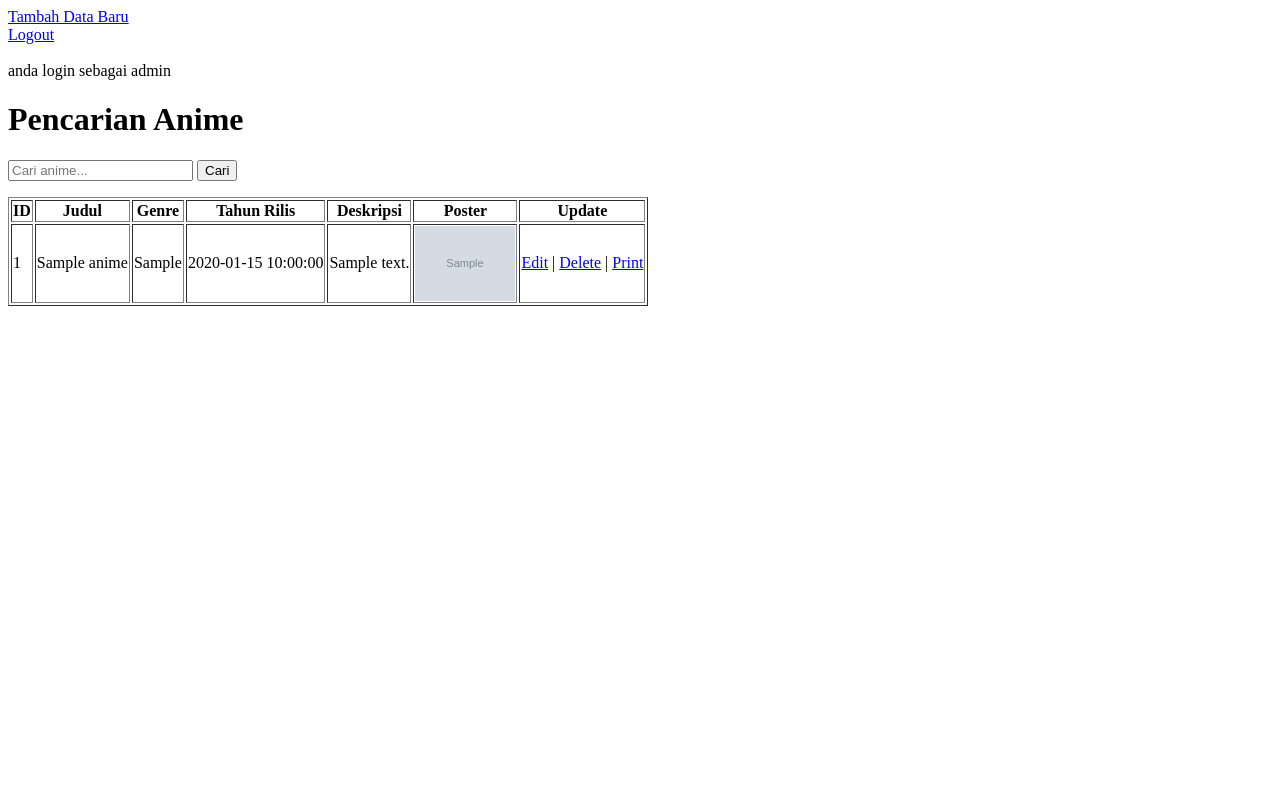
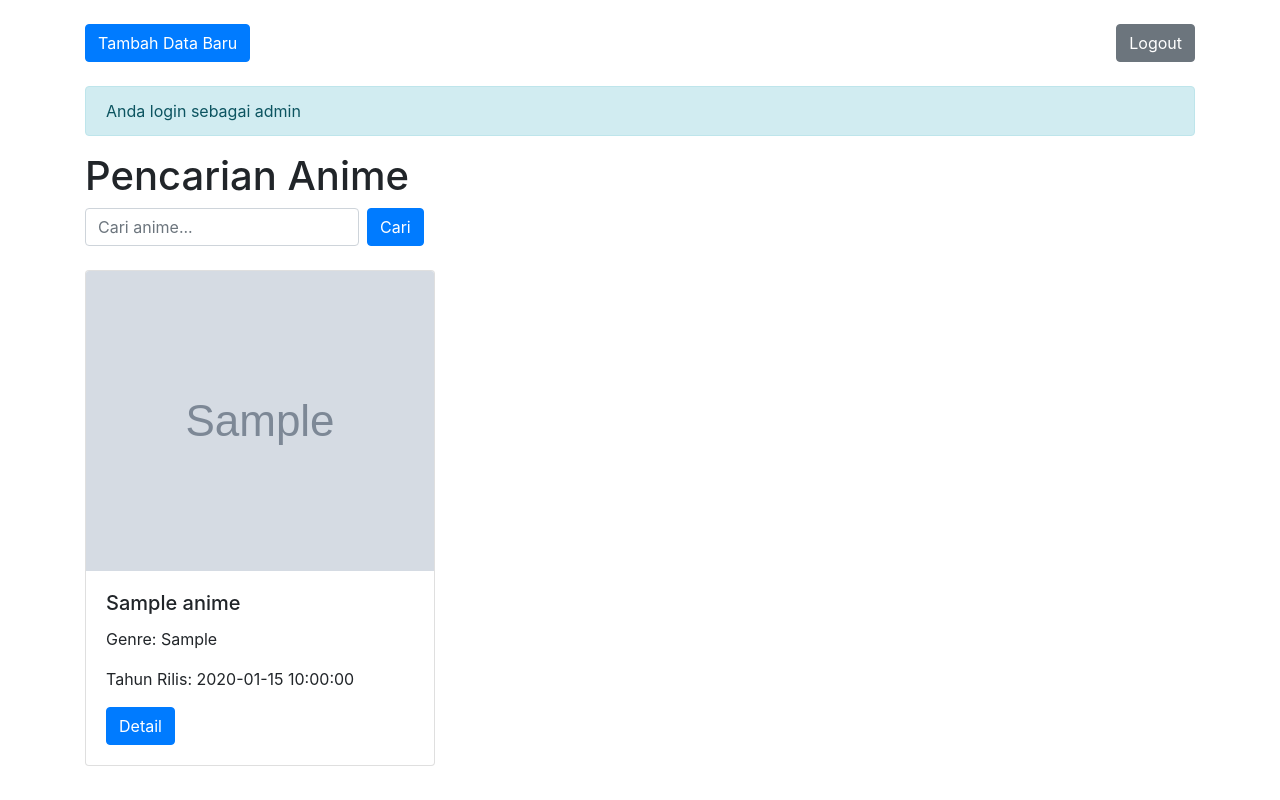
Before and after one commit to mujaddidfa/animearch, a PHP site: page / in a window 1280 px wide. Run offline with PHP 8.4, Linux system fonts and the light colour scheme; the visitor is signed in with stand-in values (Sample User, id 1); tables that the repository leaves empty or names only in its code hold one stand-in row (values such as "Sample post"); grey boxes marked "Sample" are stand-in pictures; some libraries are stand-ins or nearby versions.

Commit message:
improve the main page and add detail page

```diff
--- a/index.php
+++ b/index.php
@@ -25,49 +25,54 @@ $result = mysqli_query($con, $query);
 
 <head>
     <title>Halaman Utama</title>
+    <link href="https://stackpath.bootstrapcdn.com/bootstrap/4.5.2/css/bootstrap.min.css" rel="stylesheet">
+    <style>
+        .card img {
+            height: 300px; /* Tetapkan tinggi tetap untuk poster */
+            object-fit: cover; /* Memastikan gambar menutupi area tanpa mengubah rasio aspek */
+        }
+    </style>
 </head>
 
 <body>
-    <a href="add.php">Tambah Data Baru</a>
-    <br>
-    <a href="logout.php">Logout</a>
-    <br /><br />
+    <div class="container mt-4">
+        <div class="d-flex justify-content-between mb-4">
+            <a href="add.php" class="btn btn-primary">Tambah Data Baru</a>
+            <a href="logout.php" class="btn btn-secondary">Logout</a>
+        </div>
         <?php
         if ($_SESSION["role"] == "admin") {
-        echo "anda login sebagai admin";
+            echo "<div class='alert alert-info'>Anda login sebagai admin</div>";
         } else if ($_SESSION["role"] == "user") {
-        echo "anda login sebagai user";
+            echo "<div class='alert alert-info'>Anda login sebagai user</div>";
         }
         ?>
         <h1>Pencarian Anime</h1>
-    <form id="searchForm" method="GET" action="index.php">
-        <input type="text" id="searchInput" name="search" placeholder="Cari anime..." value="<?php echo htmlspecialchars($search); ?>" />
-        <button type="submit">Cari</button>
+        <form id="searchForm" method="GET" action="index.php" class="form-inline mb-4">
+            <input type="text" id="searchInput" name="search" class="form-control mr-2" placeholder="Cari anime..." value="<?php echo htmlspecialchars($search); ?>" />
+            <button type="submit" class="btn btn-primary">Cari</button>
         </form>
-    <div id="result"></div>
-    <table border=1>
-        <tr>
-            <th>ID</th>
-            <th>Judul</th>
-            <th>Genre</th>
-            <th>Tahun Rilis</th>
-            <th>Deskripsi</th>
-            <th>Poster</th>
-            <th>Update</th>
-        </tr>
+        <div class="row">
             <?php
             while ($row = mysqli_fetch_array($result)) {
-            echo "<tr>";
-            echo "<td>" . $row['id'] . "</td>";
-            echo "<td>" . $row['title'] . "</td>";
-            echo "<td>" . $row['genre'] . "</td>";
-            echo "<td>" . $row['release_date'] . "</td>";
-            echo "<td>" . $row['description'] . "</td>";
-            echo "<td><img src='poster/$row[poster]' width='100'></td>";
-            echo "<td><a href='edit.php?id=$row[id]'>Edit</a> | <a href='delete.php?id=$row[id]'>Delete</a> | <a href='print_anime.php?id=$row[id]'>Print</a></td></tr>";
+                echo "<div class='col-md-4 mb-4'>";
+                echo "<div class='card'>";
+                echo "<img src='poster/$row[poster]' class='card-img-top' alt='$row[title]'>";
+                echo "<div class='card-body'>";
+                echo "<h5 class='card-title'>$row[title]</h5>";
+                echo "<p class='card-text'>Genre: $row[genre]</p>";
+                echo "<p class='card-text'>Tahun Rilis: $row[release_date]</p>";
+                echo "<a href='detail.php?id=$row[id]' class='btn btn-primary'>Detail</a>";
+                echo "</div>";
+                echo "</div>";
+                echo "</div>";
             }
             ?>
-    </table>
+        </div>
+    </div>
+    <script src="https://code.jquery.com/jquery-3.5.1.slim.min.js"></script>
+    <script src="https://cdn.jsdelivr.net/npm/@popperjs/core@2.5.4/dist/umd/popper.min.js"></script>
+    <script src="https://stackpath.bootstrapcdn.com/bootstrap/4.5.2/js/bootstrap.min.js"></script>
 </body>
 
 </html>
```
Also changed, not shown: detail.php (added, +77 -0 lines), print_anime.php (+5 -5 lines). Lines whose indentation alone changed are shown as unchanged.
